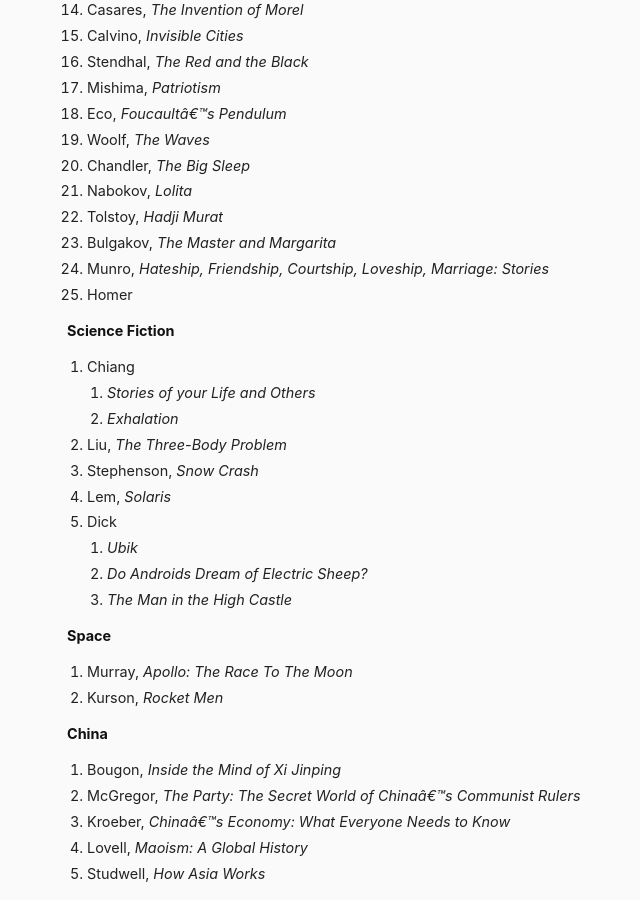
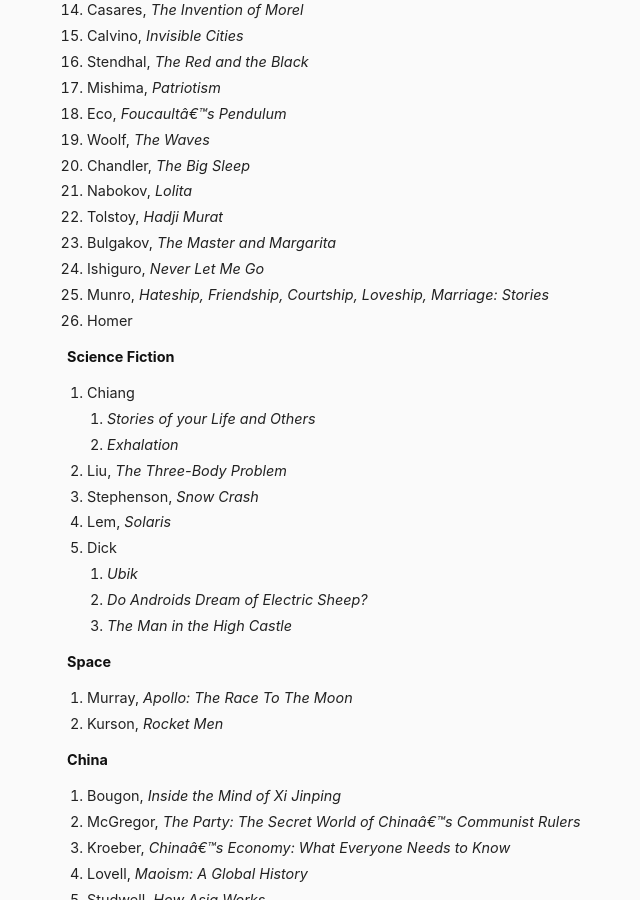
Before and after one commit to danschlz/danschulz.github.io, a Jekyll site: the page built from books.md, in a window 1280 px wide and 900 px high, scrolled down 2904 px. Shown: the whole window, without its empty margins (293-933 px from the left). Built offline with Jekyll 4.4.1, drawn with Linux system fonts in a browser that asks for light colours.

Commit message:
Update books.md

```diff
--- a/books.md
+++ b/books.md
@@ -123,6 +123,7 @@ Jump to:
 - Nabokov, _Lolita_
 - Tolstoy, _Hadji Murat_
 - Bulgakov, _The Master and Margarita_
+- Ishiguro, _Never Let Me Go_
 - Munro, _Hateship, Friendship, Courtship, Loveship, Marriage: Stories_
 - Homer
 
```
